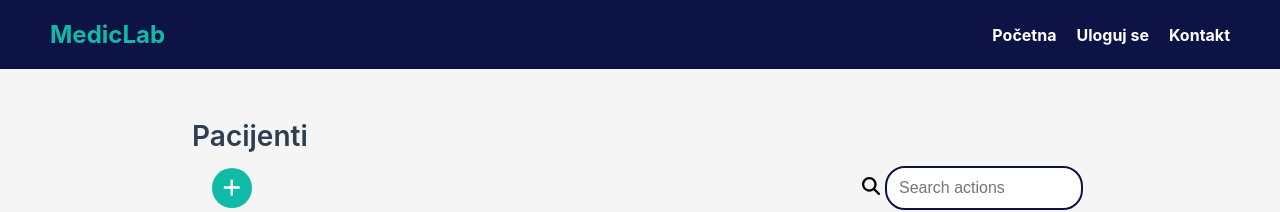
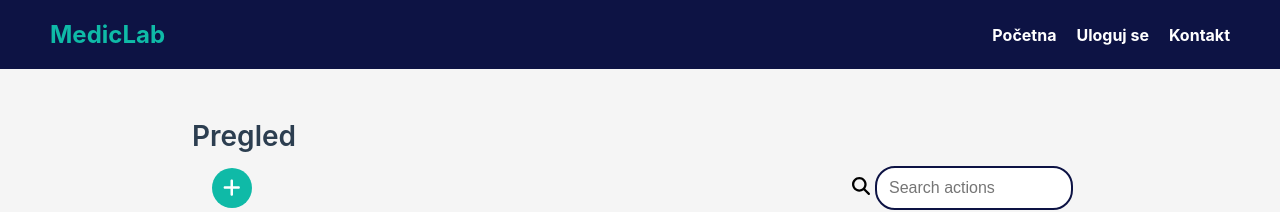
Before and after one commit to afilipic/RuleBasedSystem-DiseaseDiagnosis, a React (Create React App) app in the folder Project/frontend/: page /doctor-home-page in a window 1280 px wide. Shown: the top 212 px of the page. Built offline with nearby package versions, Linux system fonts and the light colour scheme; no server answers.

Commit message:
Titles and paddings fixed

```diff
--- a/Project/frontend/src/components/shared/styled/SharedStyles.styled.tsx
+++ b/Project/frontend/src/components/shared/styled/SharedStyles.styled.tsx
@@ -56,7 +56,7 @@ export const StyledInputSearch = styled.input`
   border-radius: 20px;
   font-size: ${({ theme }) => theme.fontSizes.standard};
   margin: 5px;
-
+  margin-right:15px;
   &::placeholder, &::placeholder {
     text-align: left;
     font-size: 16px;
--- a/Project/frontend/src/pages/DiagnosesPage/DiagnosesPage.tsx
+++ b/Project/frontend/src/pages/DiagnosesPage/DiagnosesPage.tsx
@@ -32,7 +32,7 @@ const DiagnosesPage = () => {
     return (
         <>
         <TableContainer>
-            <TableTitle>Pacijenti</TableTitle>
+            <TableTitle>Dijagnoza</TableTitle>
             <SearchContainer>
                 <div></div>
                 <div>
--- a/Project/frontend/src/pages/DoctorHomePage/DoctorHomePage.tsx
+++ b/Project/frontend/src/pages/DoctorHomePage/DoctorHomePage.tsx
@@ -40,7 +40,7 @@ const DoctorHomePage = () => {
     return (
         <>
             <TableContainer>
-                <TableTitle>Pacijenti</TableTitle>
+                <TableTitle>Pregled</TableTitle>
                 <SearchContainer>
                     <StyledRoundButton onClick={handleAddPatient}>
                         <ButtonIcon>
```
